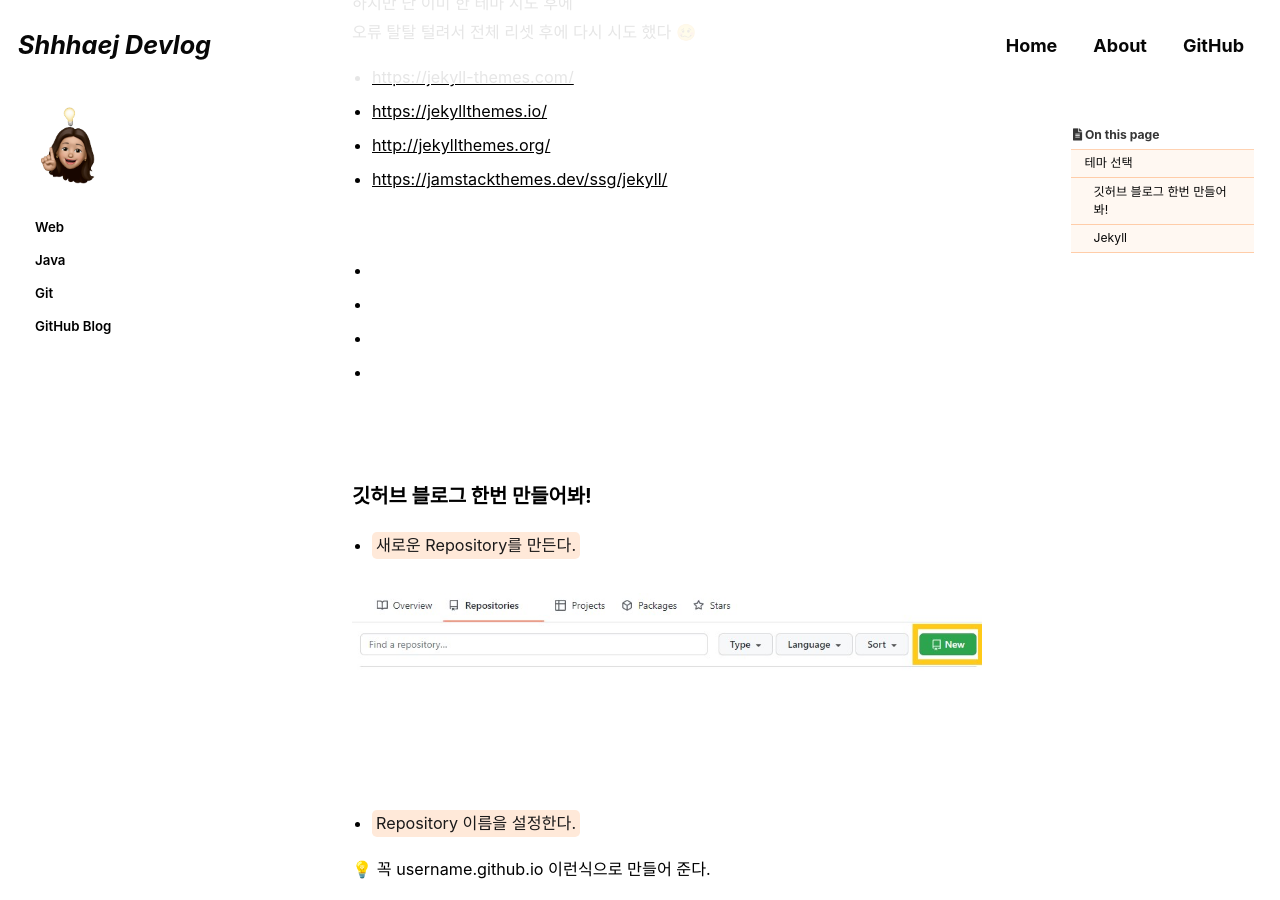
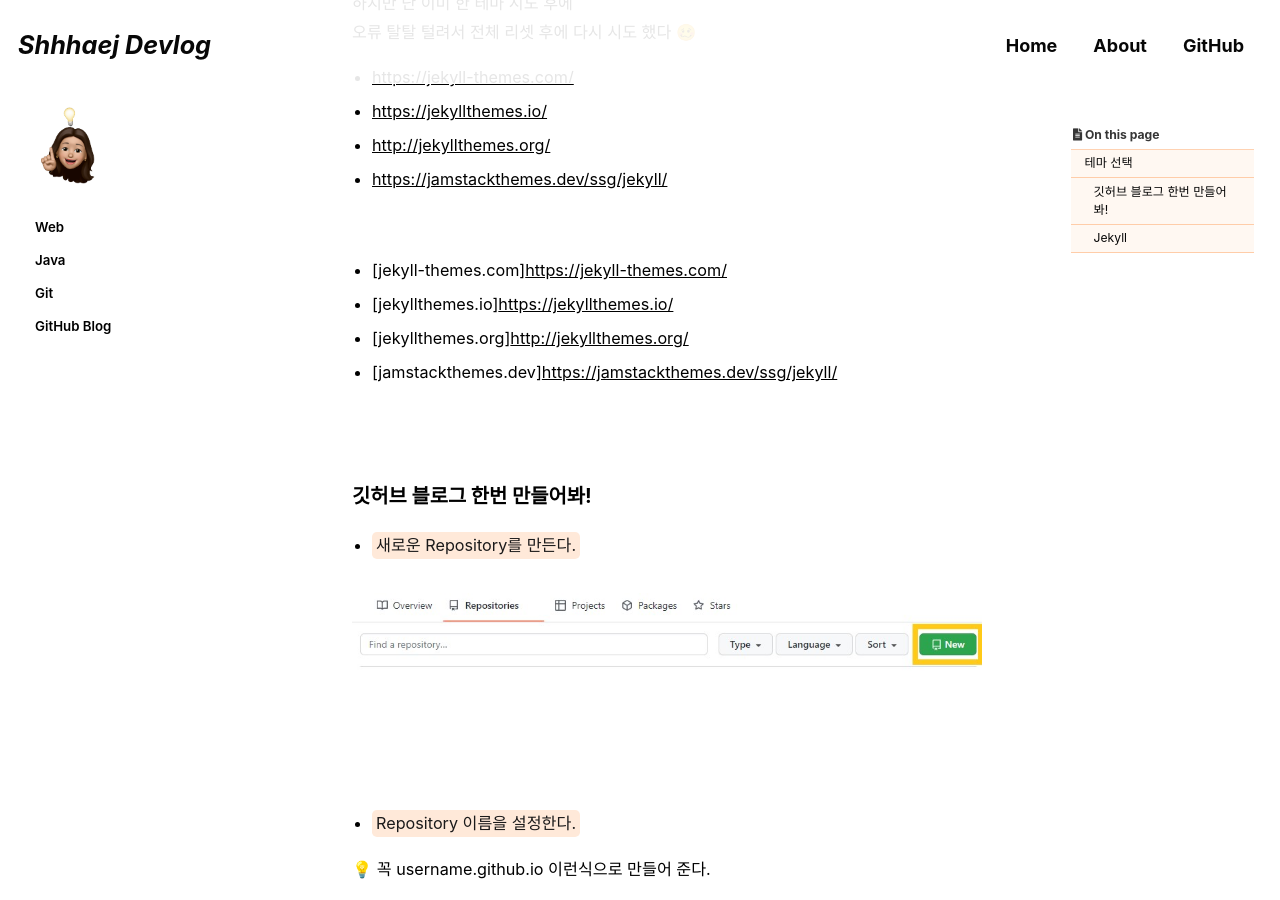
Before and after one commit to shhhaej/shhhaej.github.io, a Jekyll site: the page built from _posts/2021-08-26-github-blog.md, in a window 1280 px wide and 900 px high, scrolled down 341 px. Built offline with Jekyll 4.4.1, drawn with Linux system fonts in a browser that asks for light colours; cached includes are drawn as plain includes; some web fonts are replaced; comment, search, counter and statistics services are not loaded.

Commit message:
recommit.

```diff
--- a/_posts/2021-08-26-github-blog.md
+++ b/_posts/2021-08-26-github-blog.md
@@ -33,10 +33,10 @@ last_modified_at: 2022-08-26
 
 <br>
 
-* <www.jekyll-themes.com>
-* <www.jekyllthemes.io>
-* <www.jekyllthemes.org>
-* <www.jamstackthemes.dev>
+* [jekyll-themes.com]<https://jekyll-themes.com/>
+* [jekyllthemes.io]<https://jekyllthemes.io/>
+* [jekyllthemes.org]<http://jekyllthemes.org/>
+* [jamstackthemes.dev]<https://jamstackthemes.dev/ssg/jekyll/>
 
 <br>
 <br>
```
